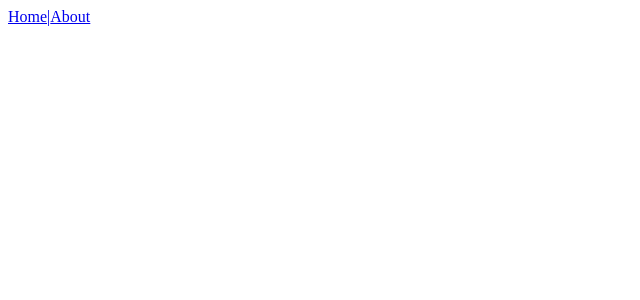
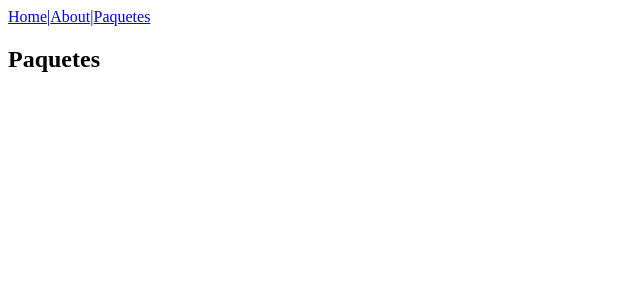
Before and after one commit to maluf1979/proyectoFinal, a Vue app: page /paquetes in a window 1280 px wide. Before the commit this address had no page. Shown: the top 300 px of the page, without its empty margins (0-640 px from the left). Built offline with nearby package versions, Linux system fonts and the light colour scheme.

Commit message:
Creacion de Views Paquetes y NotFound (import,carga ruta, etc).

```diff
--- a/src/App.vue
+++ b/src/App.vue
@@ -7,7 +7,8 @@ import { RouterLink, RouterView } from "vue-router";
     <div>
       <nav>
         <RouterLink to="/">Home|</RouterLink>
-        <RouterLink to="/about">About</RouterLink>
+        <RouterLink to="/about">About|</RouterLink>
+        <RouterLink to="/paquetes">Paquetes</RouterLink>
       </nav>
     </div>
   </header>
--- a/src/router/index.js
+++ b/src/router/index.js
@@ -1,6 +1,8 @@
 //Aca van las rutas de la aplicacion, las cuales se cargan en APP.vue
 import { createRouter, createWebHistory } from "vue-router";
 import HomeView from "../views/HomeView.vue";
+import Paquetes from "../views/Paquetes.vue";//Importo Paquetes.vue
+import NotFound from "../views/NotFound.vue";
 
 const router = createRouter({
   history: createWebHistory(import.meta.env.BASE_URL),
@@ -18,6 +20,16 @@ const router = createRouter({
       // que se carga de forma diferida (lazy-loaded) cuando se visita la ruta.
       component: () => import("../views/AboutView.vue"),
     },
+    { //Cargo la Ruta.
+      path: "/paquetes",
+      name: "paquetes",
+      component: Paquetes,
+    },
+    {
+      path:'/:pathMatch(.*)*',
+      name:"NotFound",
+      component: NotFound
+      },
   ],
 });
 
--- /dev/null
+++ b/src/views/NotFound.vue
@@ -0,0 +1,15 @@
+<template>
+  <div>
+    <h2>Pagina no encontrada</h2>
+  </div>
+</template>
+
+<script>
+export default {
+
+}
+</script>
+
+<style>
+
+</style>
--- /dev/null
+++ b/src/views/Paquetes.vue
@@ -0,0 +1,15 @@
+<template>
+  <div>
+    <h2>Paquetes</h2>
+  </div>
+</template>
+
+<script>
+export default {
+
+}
+</script>
+
+<style>
+
+</style>
```
